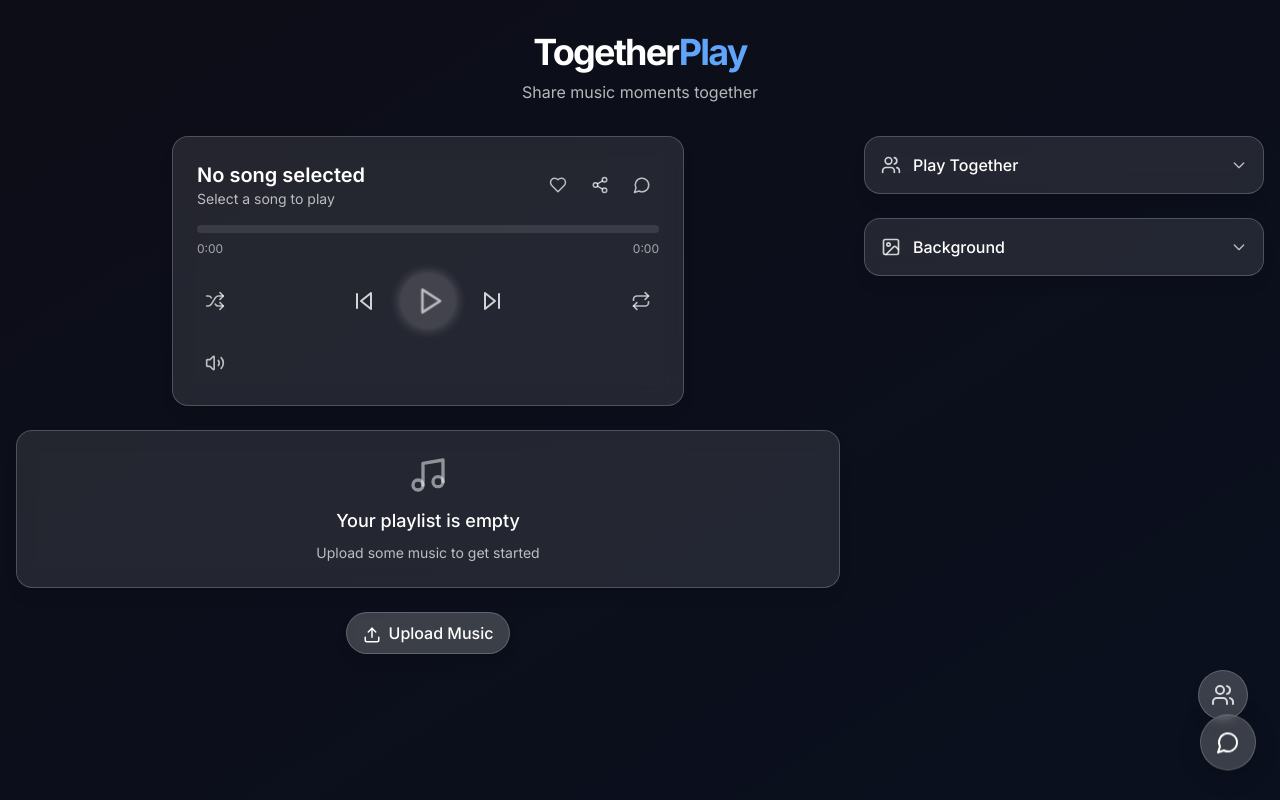
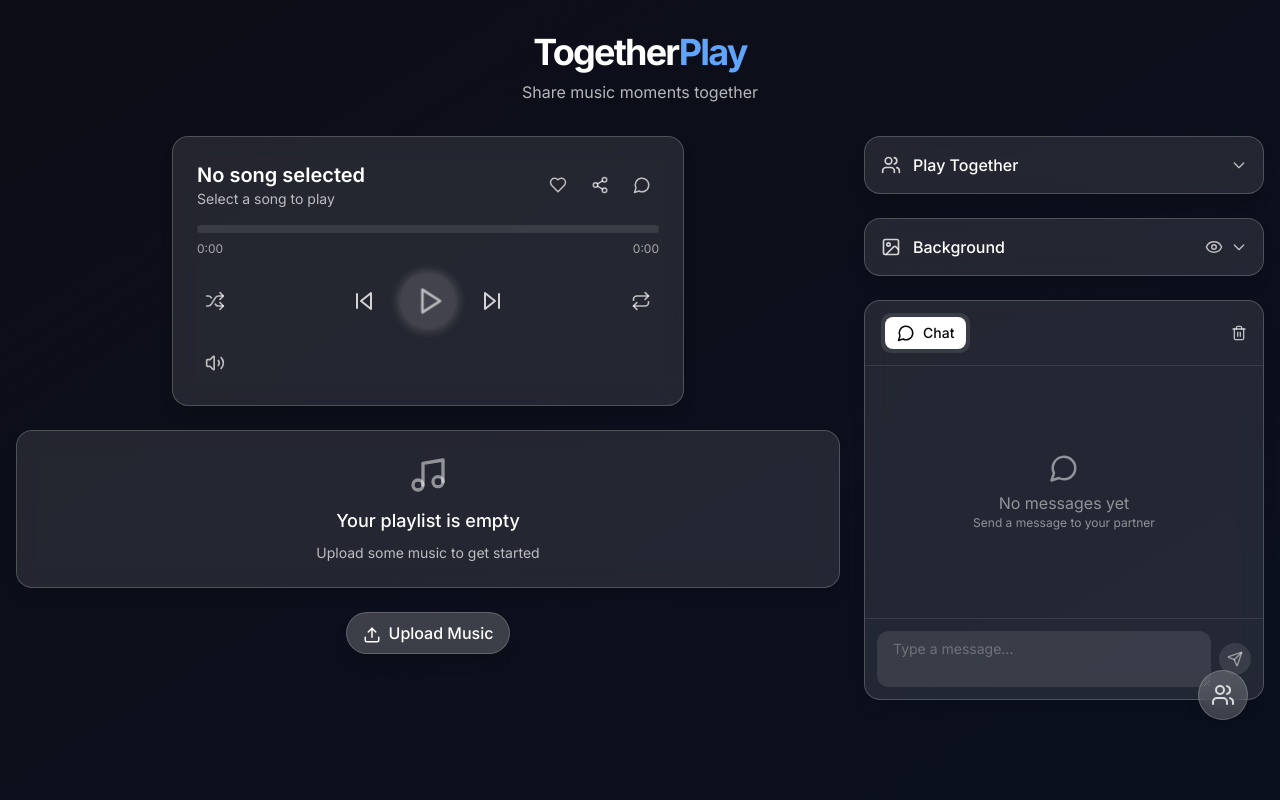
Before and after one commit to Anubhav-sahu/cozy-tunes-harmony, a React (Vite) app: page / in a window 1280 px wide. Built offline with nearby package versions, Linux system fonts and the light colour scheme.

Commit message:
Refactor chat and add background mode
- Moved chat to a separate section.
- Added background mode to hide elements.
- Prepared for backend integration.

```diff
--- a/src/components/BackgroundUpload.tsx
+++ b/src/components/BackgroundUpload.tsx
@@ -1,6 +1,6 @@
 
 import React, { useState, useRef } from 'react';
-import { Upload, Image, Trash2, Sliders } from 'lucide-react';
+import { Upload, Image, Trash2, Sliders, Eye, EyeOff } from 'lucide-react';
 import { cn } from '@/lib/utils';
 import { toast } from 'sonner';
 
@@ -8,6 +8,8 @@ interface BackgroundUploadProps {
   onBackgroundChange: (url: string | null) => void;
   onBlurChange: (blur: number) => void;
   onDarknessChange: (darkness: number) => void;
+  onToggleFullscreen: () => void;
+  isFullscreenMode: boolean;
   blur: number;
   darkness: number;
 }
@@ -16,6 +18,8 @@ const BackgroundUpload: React.FC<BackgroundUploadProps> = ({
   onBackgroundChange,
   onBlurChange,
   onDarknessChange,
+  onToggleFullscreen,
+  isFullscreenMode,
   blur,
   darkness
 }) => {
@@ -97,6 +101,17 @@ const BackgroundUpload: React.FC<BackgroundUploadProps> = ({
           <Image size={20} className="text-white/80 mr-3" />
           <h3 className="text-white font-medium">Background</h3>
         </div>
+        <div className="flex items-center gap-2">
+          <button
+            className="text-white/70 hover:text-white transition-colors"
+            onClick={(e) => {
+              e.stopPropagation();
+              onToggleFullscreen();
+            }}
+            title={isFullscreenMode ? "Exit fullscreen view" : "Enter fullscreen view"}
+          >
+            {isFullscreenMode ? <EyeOff size={18} /> : <Eye size={18} />}
+          </button>
           <svg
             className={cn(
               "w-4 h-4 text-white/70 transition-transform duration-300",
@@ -108,6 +123,7 @@ const BackgroundUpload: React.FC<BackgroundUploadProps> = ({
           >
             <path strokeLinecap="round" strokeLinejoin="round" strokeWidth={2} d="M19 9l-7 7-7-7" />
           </svg>
+        </div>
       </div>
 
       {showSettings && (
--- /dev/null
+++ b/src/components/ChatSection.tsx
@@ -0,0 +1,130 @@
+
+import React, { useState, useRef, useEffect } from 'react';
+import { MessageCircle, Trash2, Send } from 'lucide-react';
+import { cn } from '@/lib/utils';
+import { ChatMessage } from '@/lib/types';
+import { Tabs, TabsList, TabsTrigger, TabsContent } from '@/components/ui/tabs';
+import { Textarea } from '@/components/ui/textarea';
+
+interface ChatSectionProps {
+  messages: ChatMessage[];
+  onSendMessage: (text: string) => void;
+  onClearChat: () => void;
+}
+
+const ChatSection: React.FC<ChatSectionProps> = ({
+  messages,
+  onSendMessage,
+  onClearChat
+}) => {
+  const [message, setMessage] = useState('');
+  const messagesEndRef = useRef<HTMLDivElement>(null);
+
+  // Scroll to bottom when messages change
+  useEffect(() => {
+    if (messagesEndRef.current) {
+      messagesEndRef.current.scrollIntoView({ behavior: 'smooth' });
+    }
+  }, [messages]);
+
+  const handleSubmit = (e: React.FormEvent) => {
+    e.preventDefault();
+    if (message.trim()) {
+      onSendMessage(message);
+      setMessage('');
+    }
+  };
+
+  // Format timestamp
+  const formatTime = (timestamp: number) => {
+    const date = new Date(timestamp);
+    return date.toLocaleTimeString([], { hour: '2-digit', minute: '2-digit' });
+  };
+
+  return (
+    <div className="glass-panel h-full flex flex-col">
+      <Tabs defaultValue="messages" className="w-full h-full flex flex-col">
+        <div className="flex items-center justify-between px-4 py-3 border-b border-white/10">
+          <TabsList className="grid grid-cols-1 bg-white/10">
+            <TabsTrigger value="messages" className="text-white">
+              <MessageCircle size={18} className="mr-2" />
+              Chat
+            </TabsTrigger>
+          </TabsList>
+
+          <button
+            className="text-white/70 hover:text-white transition-colors"
+            onClick={onClearChat}
+            title="Clear chat"
+          >
+            <Trash2 size={16} />
+          </button>
+        </div>
+
+        <TabsContent value="messages" className="flex-1 flex flex-col px-0 mt-0 h-full">
+          {/* Chat Messages */}
+          <div className="flex-1 overflow-y-auto p-3">
+            {messages.length === 0 ? (
+              <div className="flex flex-col items-center justify-center h-full text-white/50 text-center">
+                <MessageCircle size={30} className="mb-2" />
+                <p>No messages yet</p>
+                <p className="text-xs">Send a message to your partner</p>
+              </div>
+            ) : (
+              messages.map((msg) => (
+                <div
+                  key={msg.id}
+                  className={cn(
+                    "max-w-[80%] mb-2 p-2 rounded-lg",
+                    msg.sender === 'me'
+                      ? "bg-blue-500/80 ml-auto rounded-br-none"
+                      : "bg-white/10 rounded-bl-none"
+                  )}
+                >
+                  <p className="text-white text-sm">{msg.text}</p>
+                  <p className="text-right text-white/60 text-xs mt-1">
+                    {formatTime(msg.timestamp)}
+                  </p>
+                </div>
+              ))
+            )}
+            <div ref={messagesEndRef} />
+          </div>
+
+          {/* Chat Input */}
+          <form
+            className="p-3 border-t border-white/10 flex items-center gap-2"
+            onSubmit={handleSubmit}
+          >
+            <Textarea
+              placeholder="Type a message..."
+              className="flex-1 bg-white/10 text-white border-none outline-none rounded-lg px-4 py-2 text-sm min-h-[40px] max-h-[120px]"
+              value={message}
+              onChange={(e) => setMessage(e.target.value)}
+              onKeyDown={(e) => {
+                if (e.key === 'Enter' && !e.shiftKey) {
+                  e.preventDefault();
+                  handleSubmit(e);
+                }
+              }}
+            />
+            <button
+              type="submit"
+              className={cn(
+                "w-8 h-8 rounded-full flex items-center justify-center transition-colors",
+                message.trim()
+                  ? "bg-blue-500 text-white hover:bg-blue-600"
+                  : "bg-white/10 text-white/50 cursor-not-allowed"
+              )}
+              disabled={!message.trim()}
+            >
+              <Send size={16} />
+            </button>
+          </form>
+        </TabsContent>
+      </Tabs>
+    </div>
+  );
+};
+
+export default ChatSection;
--- /dev/null
+++ b/src/components/MinimizedPlayer.tsx
@@ -0,0 +1,48 @@
+
+import React from 'react';
+import { Play, Pause, Music } from 'lucide-react';
+import { cn } from '@/lib/utils';
+
+interface MinimizedPlayerProps {
+  isPlaying: boolean;
+  onTogglePlay: () => void;
+  onExitFullscreen: () => void;
+  currentSongTitle: string | undefined;
+}
+
+const MinimizedPlayer: React.FC<MinimizedPlayerProps> = ({
+  isPlaying,
+  onTogglePlay,
+  onExitFullscreen,
+  currentSongTitle
+}) => {
+  return (
+    <div
+      className="fixed bottom-6 left-1/2 transform -translate-x-1/2 glass-panel py-2 px-4
+                rounded-full shadow-lg flex items-center gap-3 cursor-pointer z-50 animate-fade-in"
+      onClick={onExitFullscreen}
+    >
+      <button
+        className={cn(
+          "w-8 h-8 rounded-full flex items-center justify-center",
+          "bg-white/20 text-white hover:bg-white/30 backdrop-blur-sm"
+        )}
+        onClick={(e) => {
+          e.stopPropagation();
+          onTogglePlay();
+        }}
+      >
+        {isPlaying ? <Pause size={16} /> : <Play size={16} />}
+      </button>
+
+      <div className="flex items-center gap-2">
+        <Music size={16} className="text-white/80" />
+        <span className="text-white text-sm font-medium max-w-[200px] truncate">
+          {currentSongTitle || 'No song playing'}
+        </span>
+      </div>
+    </div>
+  );
+};
+
+export default MinimizedPlayer;
--- a/src/hooks/useChat.ts
+++ b/src/hooks/useChat.ts
@@ -7,8 +7,6 @@ import { toast } from 'sonner';
 // In a real app, you'd use WebSockets or Firebase Realtime Database
 export const useChat = (syncRoomId: string | null) => {
   const [messages, setMessages] = useState<ChatMessage[]>([]);
-  const [isChatOpen, setIsChatOpen] = useState(false);
-  const [unreadCount, setUnreadCount] = useState(0);
 
   // Load initial messages
   useEffect(() => {
@@ -51,16 +49,10 @@ export const useChat = (syncRoomId: string | null) => {
           const newMessages = JSON.parse(e.newValue);
           setMessages(newMessages);
 
-          // Update unread count if chat is closed
-          if (!isChatOpen && newMessages.length > messages.length) {
-            const newCount = newMessages.length - messages.length;
-            setUnreadCount(prev => prev + newCount);
-
-            // Show toast for the latest message
-            const latestMessage = newMessages[newMessages.length - 1];
-            if (latestMessage.sender === 'partner') {
-              toast.info(`New message: ${latestMessage.text}`);
-            }
+          // Show toast for the latest message
+          const latestMessage = newMessages[newMessages.length - 1];
+          if (latestMessage && latestMessage.sender === 'partner') {
+            toast.info(`New message: ${latestMessage.text}`);
           }
         } catch (error) {
           console.error('Failed to parse chat data:', error);
@@ -73,14 +65,7 @@ export const useChat = (syncRoomId: string | null) => {
     return () => {
       window.removeEventListener('storage', handleStorageChange);
     };
-  }, [syncRoomId, messages, isChatOpen]);
-
-  // Reset unread count when chat is opened
-  useEffect(() => {
-    if (isChatOpen) {
-      setUnreadCount(0);
-    }
-  }, [isChatOpen]);
+  }, [syncRoomId, messages]);
 
   const sendMessage = (text: string) => {
     if (!text.trim() || !syncRoomId) return;
@@ -116,17 +101,9 @@ export const useChat = (syncRoomId: string | null) => {
         };
 
         setMessages(prev => [...prev, responseMessage]);
-
-        if (!isChatOpen) {
-          setUnreadCount(prev => prev + 1);
-          toast.info(`New message: ${responseMessage.text}`);
-        }
+        toast.info(`New message: ${responseMessage.text}`);
       }
     }, 2000 + Math.random() * 5000);
-  };
-
-  const toggleChat = () => {
-    setIsChatOpen(prev => !prev);
   };
 
   const clearChat = () => {
@@ -139,10 +116,7 @@ export const useChat = (syncRoomId: string | null) => {
 
   return {
     messages,
-    isChatOpen,
-    unreadCount,
     sendMessage,
-    toggleChat,
     clearChat,
   };
 };
--- a/src/lib/types.ts
+++ b/src/lib/types.ts
@@ -35,3 +35,7 @@ export interface SyncState {
   isSyncing: boolean;
   lastSyncTime?: number; // When was the last sync
 }
+
+export interface ViewState {
+  isFullscreenBackground: boolean;
+}
--- a/src/pages/Index.tsx
+++ b/src/pages/Index.tsx
@@ -4,19 +4,23 @@ import MusicPlayer from '@/components/MusicPlayer';
 import SongList from '@/components/SongList';
 import UploadSong from '@/components/UploadSong';
 import PlayTogether from '@/components/PlayTogether';
-import ChatBubble from '@/components/ChatBubble';
+import ChatSection from '@/components/ChatSection';
 import BackgroundUpload from '@/components/BackgroundUpload';
 import FloatingPlayTogether from '@/components/FloatingPlayTogether';
+import MinimizedPlayer from '@/components/MinimizedPlayer';
 import { useAudioPlayer } from '@/hooks/useAudioPlayer';
 import { useSongSync } from '@/hooks/useSongSync';
 import { useChat } from '@/hooks/useChat';
-import { Song } from '@/lib/types';
+import { Song, ViewState } from '@/lib/types';
 import { toast } from 'sonner';
 
 const Index = () => {
   const [backgroundImage, setBackgroundImage] = useState<string | null>(null);
   const [blurAmount, setBlurAmount] = useState(5);
   const [darknessAmount, setDarknessAmount] = useState(50);
+  const [viewState, setViewState] = useState<ViewState>({
+    isFullscreenBackground: false
+  });
 
   const {
     songs,
@@ -54,10 +58,7 @@ const Index = () => {
 
   const {
     messages,
-    isChatOpen,
-    unreadCount,
     sendMessage,
-    toggleChat,
     clearChat
   } = useChat(syncState.roomId);
 
@@ -139,6 +140,48 @@ const Index = () => {
     localStorage.setItem('background_darkness', value.toString());
   };
 
+  const toggleFullscreenBackground = () => {
+    setViewState(prev => ({
+      ...prev,
+      isFullscreenBackground: !prev.isFullscreenBackground
+    }));
+  };
+
+  // If in fullscreen background mode, only show minimal UI
+  if (viewState.isFullscreenBackground) {
+    return (
+      <div className="min-h-screen w-full overflow-hidden relative">
+        {/* Background image */}
+        <div className="bg-image-container">
+          {backgroundImage ? (
+            <img
+              src={backgroundImage}
+              alt="Background"
+              className="bg-image"
+              style={{ filter: `blur(${blurAmount}px)` }}
+            />
+          ) : (
+            <div className="bg-gradient-to-br from-[#1a1a2e] to-[#16213e] w-full h-full"></div>
+          )}
+          <div
+            className="bg-overlay"
+            style={{
+              background: `rgba(0,0,0,${darknessAmount / 100})`
+            }}
+          ></div>
+        </div>
+
+        {/* Minimized Player Control */}
+        <MinimizedPlayer
+          isPlaying={playbackState.isPlaying}
+          onTogglePlay={togglePlay}
+          onExitFullscreen={toggleFullscreenBackground}
+          currentSongTitle={currentSong?.title}
+        />
+      </div>
+    );
+  }
+
   return (
     <div className="min-h-screen w-full overflow-x-hidden relative">
       {/* Background image */}
@@ -183,7 +226,7 @@ const Index = () => {
               isMuted={playbackState.isMuted}
               volume={playbackState.volume}
               isSyncing={syncState.isSyncing}
-              unreadMessages={unreadCount}
+              unreadMessages={0}
               onTogglePlay={togglePlay}
               onSeek={seek}
               onPrevious={playPrevious}
@@ -194,7 +237,7 @@ const Index = () => {
               onVolumeChange={setVolume}
               onToggleFavorite={handleToggleFavorite}
               onToggleSync={toggleSync}
-              onToggleChat={toggleChat}
+              onToggleChat={() => {}}
             />
 
             {/* Song List */}
@@ -213,7 +256,7 @@ const Index = () => {
             </div>
           </div>
 
-          <div className="flex flex-col gap-6">
+          <div className="flex flex-col gap-6 h-full">
             {/* Play Together */}
             <PlayTogether
               syncState={syncState}
@@ -228,7 +271,18 @@ const Index = () => {
               onDarknessChange={handleDarknessChange}
               blur={blurAmount}
               darkness={darknessAmount}
+              onToggleFullscreen={toggleFullscreenBackground}
+              isFullscreenMode={viewState.isFullscreenBackground}
             />
+
+            {/* Chat Section */}
+            <div className="flex-1 min-h-[400px]">
+              <ChatSection
+                messages={messages}
+                onSendMessage={sendMessage}
+                onClearChat={clearChat}
+              />
+            </div>
           </div>
         </div>
       </div>
@@ -238,16 +292,6 @@ const Index = () => {
         syncState={syncState}
         onToggleSync={toggleSync}
       />
-
-      {/* Chat Bubble */}
-      <ChatBubble
-        isOpen={isChatOpen}
-        messages={messages}
-        unreadCount={unreadCount}
-        onToggleChat={toggleChat}
-        onSendMessage={sendMessage}
-        onClearChat={clearChat}
-      />
     </div>
   );
 };
```
Also changed, not shown: src/index.css (+14 -0 lines). Lines whose indentation alone changed are shown as unchanged.
